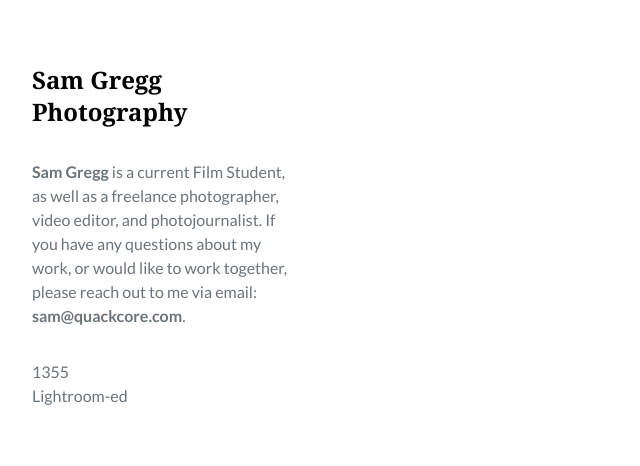
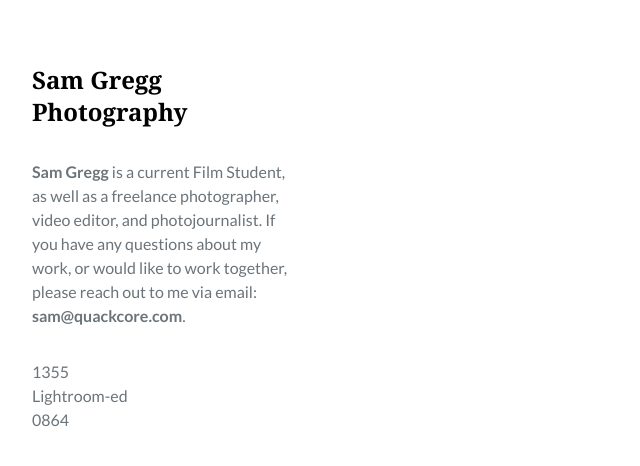
Before and after one commit to madcerto/rxportfolio, a React (Vite) app: page /1355 in a window 1280 px wide. Shown: the top 466 px of the page, without its empty margins (0-640 px from the left). Built offline with nearby package versions, Linux system fonts and the light colour scheme.

Commit message:
implement multiple albums on their own pages

```diff
--- a/constants.ts
+++ b/constants.ts
@@ -10,5 +10,6 @@ work together, please reach out to me via email:
 
 export const ALBUMS = [
   '1355',
-  'Lightroom-ed'
+  'Lightroom-ed',
+  '0864'
 ]
--- a/package.json
+++ b/package.json
@@ -12,6 +12,7 @@
   "dependencies": {
     "react": "^18.2.0",
     "react-dom": "^18.2.0",
+    "react-router-dom": "^6.21.1",
     "sharp": "^0.33.1"
   },
   "devDependencies": {
--- a/src/Gallery.tsx
+++ b/src/Gallery.tsx
@@ -1,33 +1,40 @@
 // import sampleimg from './assets/Film Scans/1355/13550001.JPG?w=400'
 import {useState} from 'react'
+import {useParams} from 'react-router-dom'
 import ImagePopup from './ImagePopup.tsx';
 
 export default function Gallery() {
-  const previews: Array<string> = Object.values(import.meta.glob('/src/assets/Film Scans/Lightroom-ed/*.{png,jpg,jpeg,PNG,JPEG,JPG}', {
+  const {album} = useParams();
+  console.log(album)
+
+  const previews: Object = import.meta.glob('/albums/*/*.{png,jpg,jpeg,PNG,JPEG}', {
     eager: true,
     import: "default",
     query: {
       format: "webp",
       w: 420,
     }
-  }))
-  const originals: Array<string> = Object.values(import.meta.glob('/src/assets/Film Scans/Lightroom-ed/*.{png,jpg,jpeg,PNG,JPEG,JPG}', {
+  })
+  const originals: Object = import.meta.glob('/albums/*/*.{png,jpg,jpeg,PNG,JPEG}', {
     eager: true,
     import: "default",
     query: {
       format: "webp",
     }
-  }))
+  })
+
+  const albumItems = Object.keys(previews)
+    .filter(path => path.startsWith("/albums/"+album))
 
   const [popupSrc, setPopupSrc] = useState<string|null>(null);
 
   return <div className="flex-1 h-screen overflow-auto">
     <div className="pt-32 lg:columns-3 columns-2 gap-0">
-      {previews.map((img,i) =>
+      {albumItems.map(item =>
         <img
           className="overflow-auto lg:p-3 p-1 hover:cursor-pointer"
-          onClick={()=>setPopupSrc(originals[i])}
-          src={img}
+          onClick={()=>setPopupSrc(originals[item])}
+          src={previews[item]}
         />
       )}
       <ImagePopup src={popupSrc} onClose={()=>setPopupSrc(null)}/>
--- a/src/Header.tsx
+++ b/src/Header.tsx
@@ -8,7 +8,7 @@ export default function Header() {
       <div className="font-lato text-[#6b747a]">
         <p dangerouslySetInnerHTML={{__html: DESCRIPTION}} />
         <ul className="pt-8">
-          {ALBUMS.map(album => <li>{album}</li>)}
+          {ALBUMS.map(album => <li><a href={"/"+album}>{album}</a></li>)}
         </ul>
       </div>
     </div>
--- a/src/main.tsx
+++ b/src/main.tsx
@@ -1,10 +1,23 @@
 import React from 'react'
 import ReactDOM from 'react-dom/client'
 import App from './App.tsx'
+import Gallery from './Gallery.tsx';
+import {
+  BrowserRouter,
+  Routes,
+  Route,
+  Navigate
+} from "react-router-dom";
+import {ALBUMS} from '../constants.ts'
 import './index.css'
 
 ReactDOM.createRoot(document.getElementById('root')!).render(
   <React.StrictMode>
-    <App />
+    <BrowserRouter>
+      <Routes>
+        <Route index element={<Navigate to={"/"+ALBUMS[0]} />} />
+        <Route path="/:album" element={<App />} />
+      </Routes>
+    </BrowserRouter>
   </React.StrictMode>,
 )
```
Also changed, not shown: 2 other files (tests, documents, lock files or other folders).
